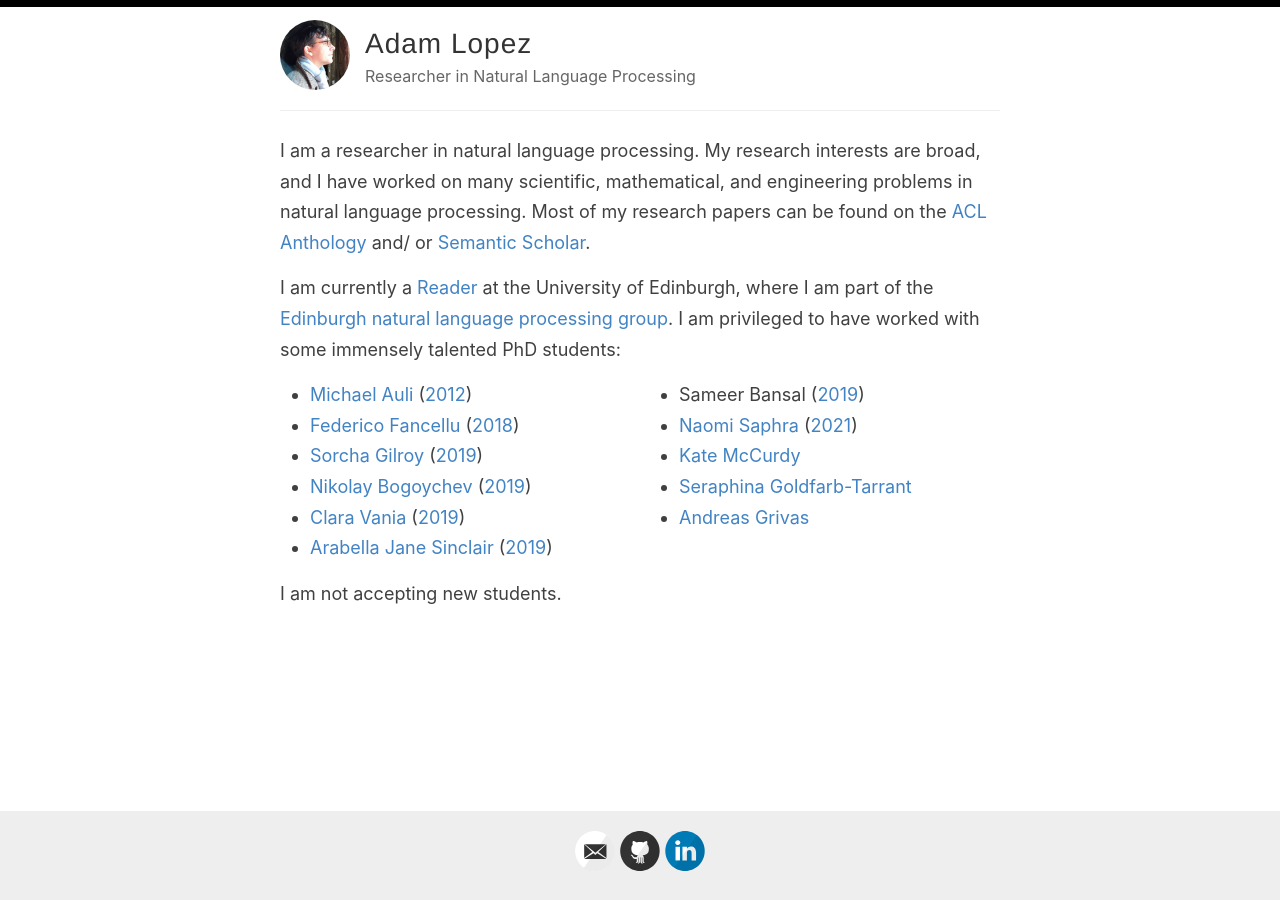
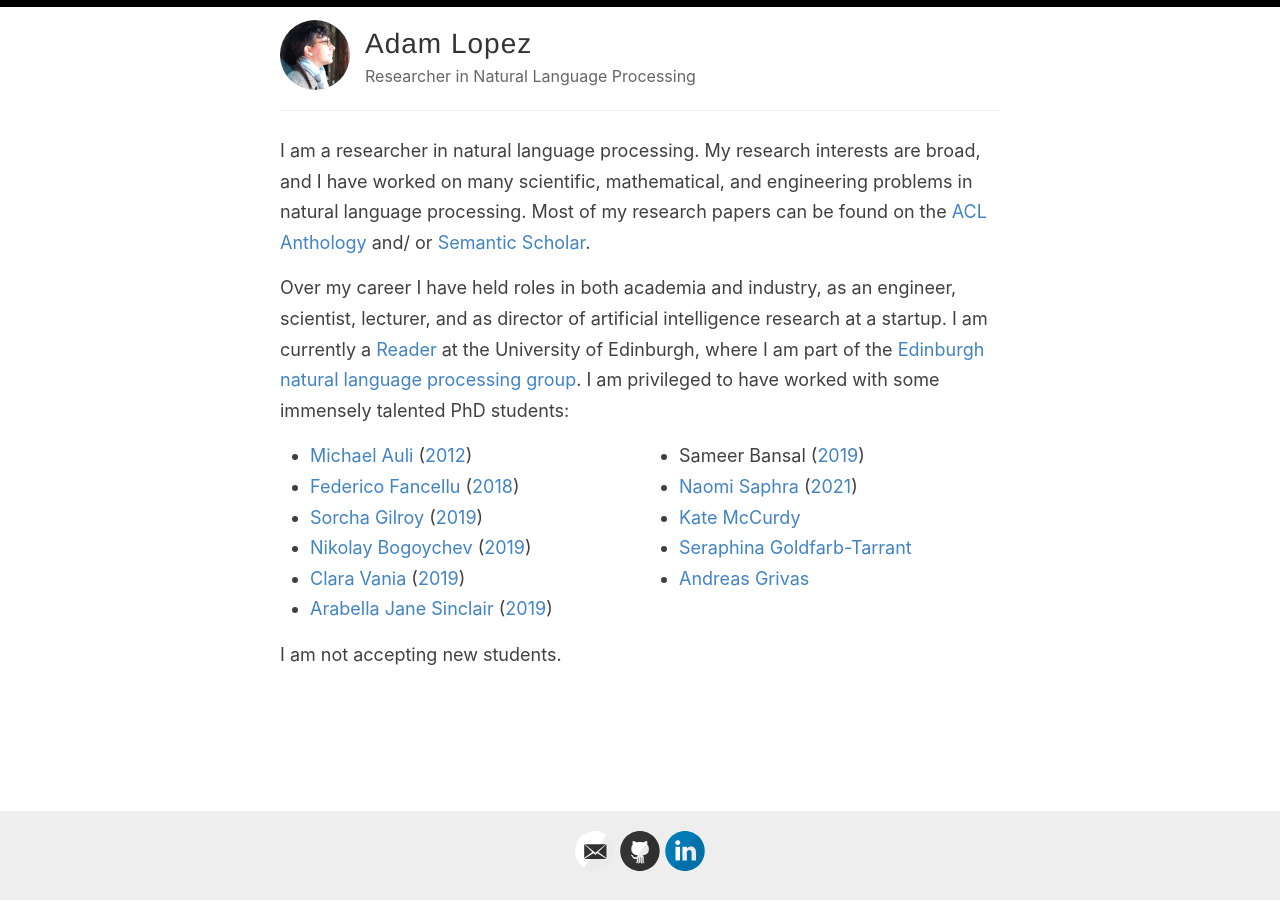
Before and after one commit to alopez/alopez.github.com, a Jekyll site: the page built from index.md, in a window 1280 px wide. Built offline with Jekyll 4.4.1, drawn with Linux system fonts in a browser that asks for light colours; the list of posts is cut into pages by our own code.

Commit message:
Update index.md

```diff
--- a/index.md
+++ b/index.md
@@ -8,6 +8,7 @@
 the [ACL Anthology](https://www.aclweb.org/anthology/people/a/adam-lopez/)
 and/ or [Semantic Scholar](https://www.semanticscholar.org/author/Adam-Lopez/144871732?sort=pub-date).
 
+Over my career I have held roles in both academia and industry, as an engineer, scientist, lecturer, and as director of artificial intelligence research at a startup.
 I am currently a [Reader](https://en.wikipedia.org/wiki/Reader_(academic_rank))
 at the University of Edinburgh, where I am part of the
 [Edinburgh natural language processing group](http://groups.inf.ed.ac.uk/edinburghnlp/).
```
